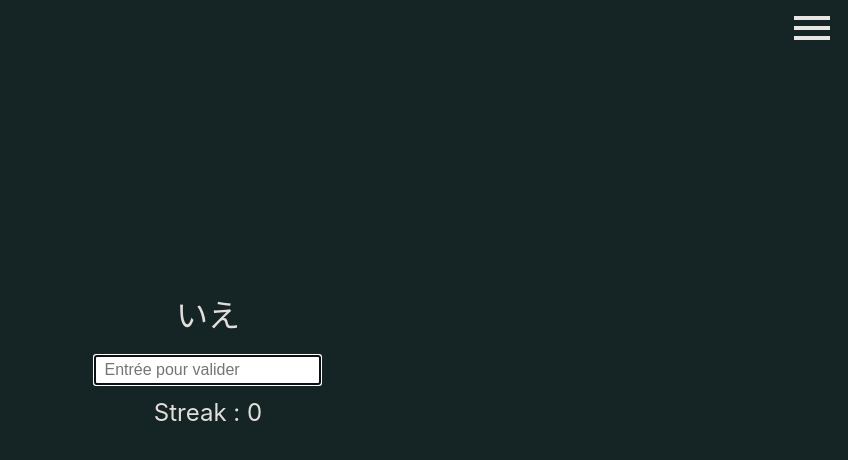
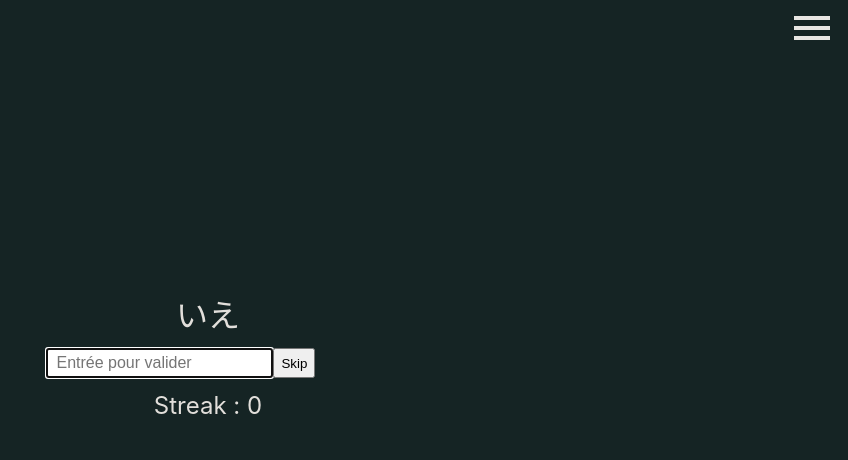
Before and after one commit to Dorian-Garcia-pro/flash-kanas, a React (Create React App) app: page /quiz in a window 1280 px wide. Shown: the top 460 px of the page, without its empty margins (432-1280 px from the left). Built offline with nearby package versions, Linux system fonts and the light colour scheme; the HTML template or start-up script is replaced by a standard one.

Commit message:
add skip button

```diff
--- a/src/pages/Quiz.js
+++ b/src/pages/Quiz.js
@@ -27,6 +27,15 @@ function Quiz() {
 
   const handleSubmit = (event) => {
     event.preventDefault();
+  };
+  const handleSkip = (event) => {
+    setIsCorrect(false);
+    setPreviousWord(currentWord);
+    const nextWordIndex = Math.floor(Math.random() * targetQuiz.length);
+    setCurrentWord(targetQuiz[nextWordIndex]);
+    setMauvaiseReponse(inputValue);
+    setInputValue("");
+    setStreak(0);
   };
 
   const handleKeyDown = (event) => {
@@ -61,6 +70,7 @@ function Quiz() {
               placeholder="Entrée pour valider"
               autoFocus
             />
+            <button onClick={handleSkip}>Skip</button>
           </label>
         </form>
 
--- a/src/pages/Quiz.scss
+++ b/src/pages/Quiz.scss
@@ -27,10 +27,13 @@ $soft-shadow: 0 4px 4px rgba(0, 0, 0, 0.2);
     min-width: 16ch;
     max-width: 32ch;
   }
-  & form {
+  & label {
     display: flex;
-    justify-content: center;
+    > button {
+      display: block;
+    }
   }
+
   & input {
     padding: 4px 8px;
     box-sizing: border-box;
```
